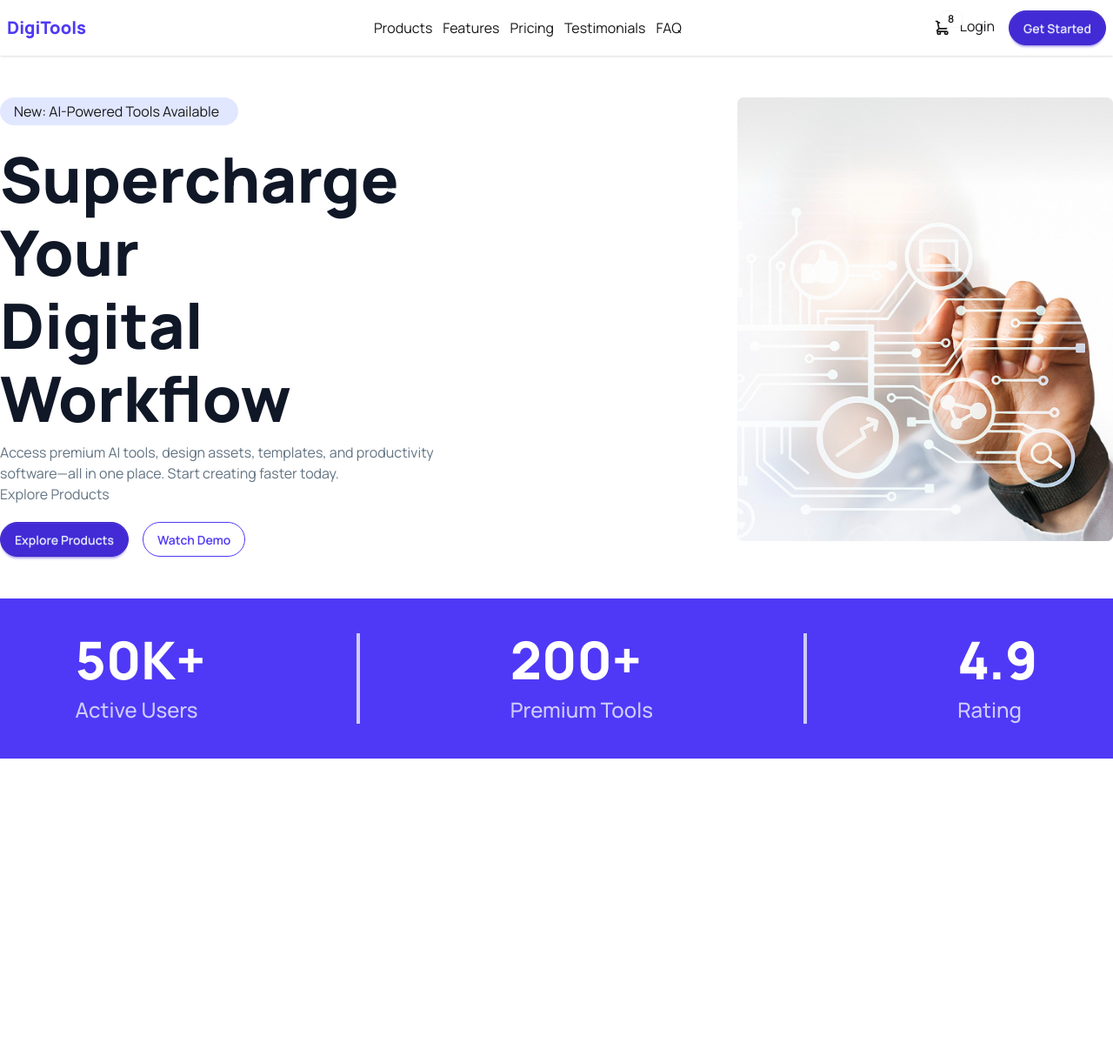
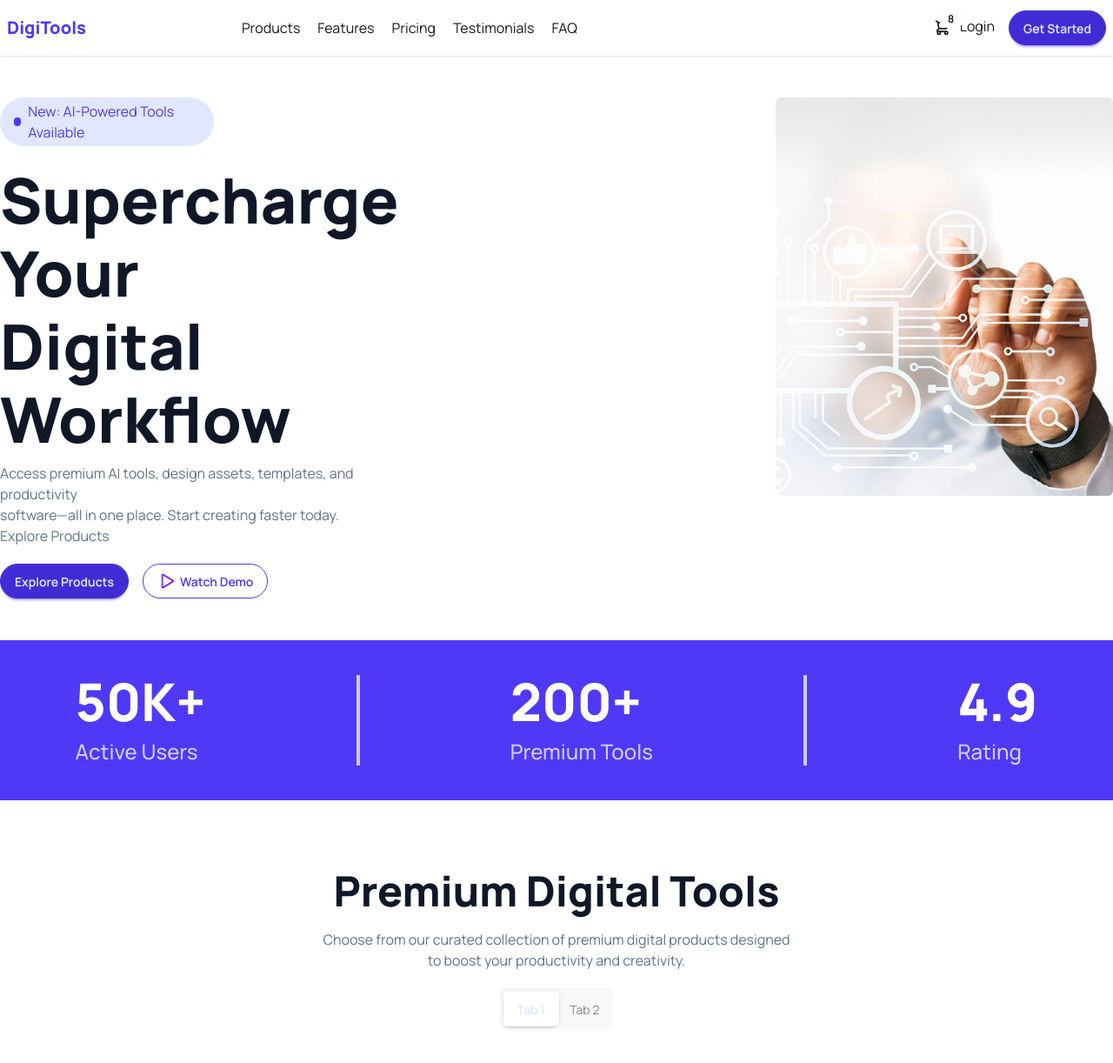
Before and after one commit to boduruddin84/digi-tools, a React (Vite) app: page / in a window 1280 px wide. Shown: the whole page at 87% size. Before the commit the page ends 952 px from the top, so only its background shows below. Built offline with nearby package versions, Linux system fonts and the light colour scheme.

Commit message:
Digital Tools Section Added

```diff
--- a/src/App.jsx
+++ b/src/App.jsx
@@ -1,7 +1,8 @@
-import './App.css'
+
 import Banner from './components/banner/Banner'
 import Rating from './components/banner/Rating'
 import NavBar from './components/navBar/NavBar'
+import DigitalTools from './components/ui/DigitalTools'
 
 function App() {
 
@@ -11,6 +12,7 @@ function App() {
       <NavBar />
       <Banner />
       <Rating />
+      <DigitalTools />
     </>
   )
 }
--- a/src/components/banner/Banner.jsx
+++ b/src/components/banner/Banner.jsx
@@ -1,10 +1,11 @@
 import BannerImg from "../../assets/banner.png";
+import PlayImg from "../../assets/Play.png"
 
 const Banner = () => {
   return (
-    <div className="container mx-auto my-12 flex gap-50">
+    <div className="container mx-auto my-12 flex gap-75">
       <div className="flex flex-col justify-center mr-25">
-        <p className="bg-[#E1E7FF] rounded-full w-1/2 px-4 py-1">New: AI-Powered Tools Available</p>
+        <p className="bg-[#E1E7FF] rounded-full w-1/2 px-4 py-1 flex justify-center items-center gap-2 text-[#4F39F6]"><div className="w-2.5 h-2.5 bg-[#4F39F6] rounded-full"></div> New: AI-Powered Tools Available</p>
         <h2 className="font-extrabold text-7xl/[84px] mt-5 mb-2 text-[#101727]">
           Supercharge Your <br /> Digital Workflow
         </h2>
@@ -15,7 +16,7 @@ const Banner = () => {
         </p>
         <div className="flex mt-5">
             <button className="btn btn-primary mr-4 rounded-full">Explore Products</button>
-            <button className="btn btn-outline rounded-full text-[#4F39F6]">Watch Demo</button>
+            <button className="btn btn-outline rounded-full text-[#4F39F6]"><img src={PlayImg} alt="" /> Watch Demo</button>
         </div>
       </div>
       <div>
--- a/src/components/navBar/NavBar.jsx
+++ b/src/components/navBar/NavBar.jsx
@@ -6,7 +6,7 @@ const NavBar = () => {
           <a className="text-xl font-extrabold text-[#4F39F6]">DigiTools</a>
         </div>
 
-        <div className="flex gap-3 mr-70">
+        <div className="flex gap-5 mr-100">
             <p>Products</p>
             <p>Features</p>
             <p>Pricing</p>
--- /dev/null
+++ b/src/components/ui/DigitalTools.jsx
@@ -0,0 +1,24 @@
+const DigitalTools = () => {
+  return (
+    <div className="text-center">
+      <h2 className="text-5xl font-extrabold text-[#101727]">Premium Digital Tools</h2>
+      <p className="text-[#627382] my-5">
+        Choose from our curated collection of premium digital products designed <br />
+        to boost your productivity and creativity.
+      </p>
+
+      <div className="flex justify-center mb-10">
+        <div role="tablist" className="tabs tabs-box">
+          <button role="tab" className="btn btn-primary tab tab-active">
+            Tab 1
+          </button>
+          <button role="tab" className="tab">
+            Tab 2
+          </button>
+        </div>
+      </div>
+    </div>
+  );
+};
+
+export default DigitalTools;
```
